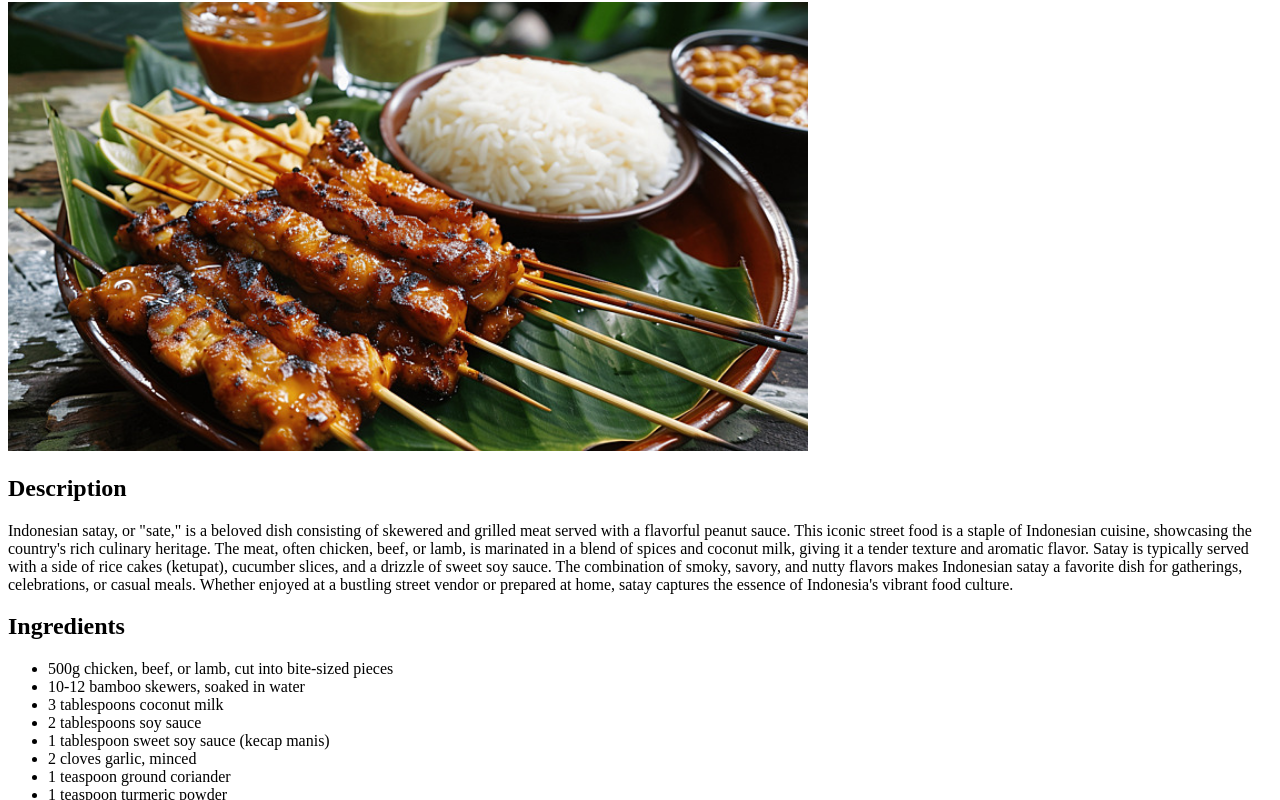
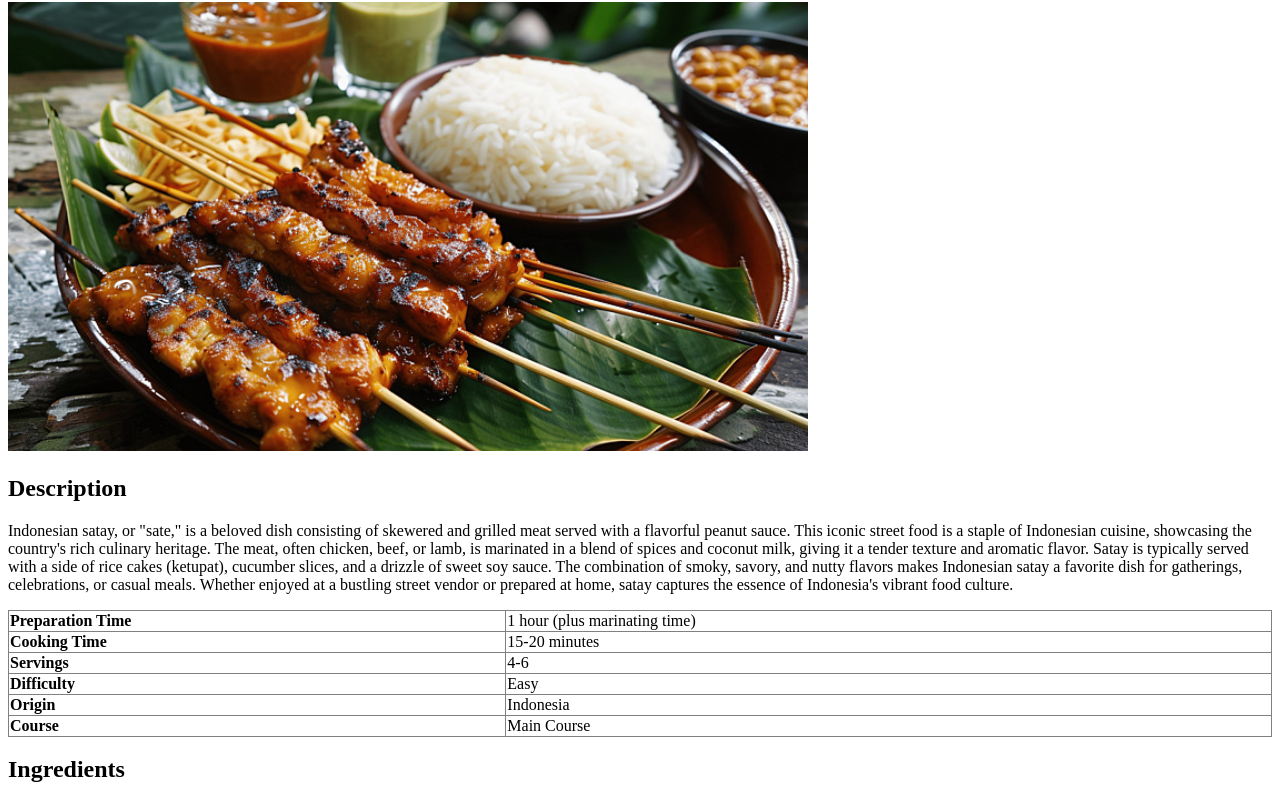
Before and after one commit to deafebrianoyuvica/odin-recipes, a plain HTML site: page recipes/indonesian-satay.html in a window 1280 px wide. Shown: the part 104-904 px from the top of the page. Drawn offline with Linux system fonts and the light colour scheme.

Commit message:
Revamp: 3 Indonesian recipes
- Improved formatting and content for indonesian-fried-noodles.html
- Enhanced details in indonesian-satay.html
- Updated nasi-goreng.html with additional information

```diff
--- a/recipes/indonesian-satay.html
+++ b/recipes/indonesian-satay.html
@@ -19,6 +19,33 @@
         Satay is typically served with a side of rice cakes (ketupat), cucumber slices, and a drizzle of sweet soy sauce. The combination of smoky, savory, and nutty flavors makes Indonesian satay a favorite dish for gatherings, celebrations, or casual meals. Whether enjoyed at a bustling street vendor or prepared at home, satay captures the essence of Indonesia's vibrant food culture.
     </p>
 
+    <table border="1" style="border-collapse: collapse; width: 100%; text-align: left;">
+        <tr>
+            <th>Preparation Time</th>
+            <td>1 hour (plus marinating time)</td>
+        </tr>
+        <tr>
+            <th>Cooking Time</th>
+            <td>15-20 minutes</td>
+        </tr>
+        <tr>
+            <th>Servings</th>
+            <td>4-6</td>
+        </tr>
+        <tr>
+            <th>Difficulty</th>
+            <td>Easy</td>
+        </tr>
+        <tr>
+            <th>Origin</th>
+            <td>Indonesia</td>
+        </tr>
+        <tr>
+            <th>Course</th>
+            <td>Main Course</td>
+        </tr>
+    </table>
+
     <h2>Ingredients</h2>
     <ul>
         <li>500g chicken, beef, or lamb, cut into bite-sized pieces</li>
@@ -33,7 +60,7 @@
         <li>Salt and pepper to taste</li>
         <li>Peanut sauce for serving</li>
         <li>Cucumber slices and rice cakes (ketupat) for garnish</li>
-    <ul>
+    </ul>
 
     <h2>Steps</h2>
     <ol>
```
Also changed, not shown: recipes/indonesian-fried-noodles.html (+27 -0 lines), recipes/nasi-goreng.html (+27 -0 lines).
